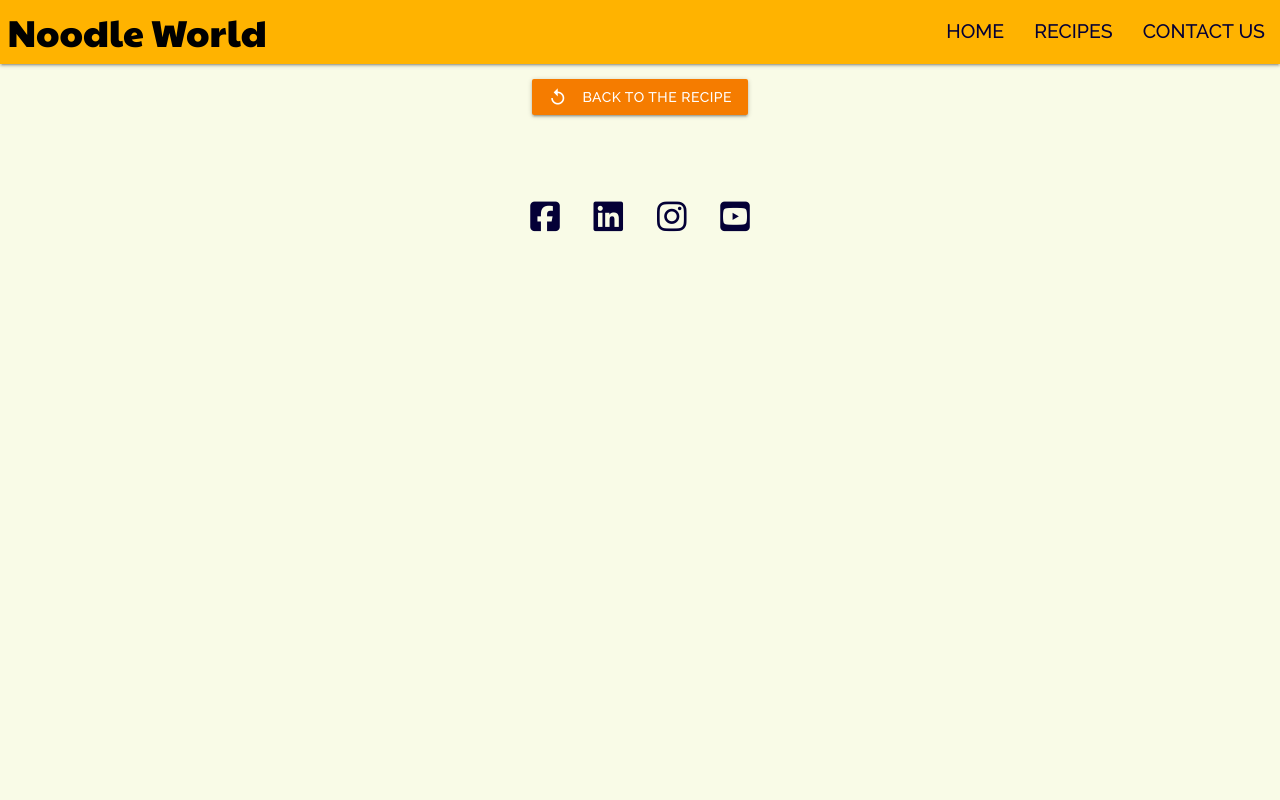
After one commit to ss00831/milestone3, a Flask app: template templates/deletefail.html in a window 1280 px wide. The commit adds this page. Run offline with Flask 2, Linux system fonts and the light colour scheme; the template is opened without the code that fills it, so the values that code supplies are empty; some libraries are stand-ins or nearby versions.

Commit message:
add remove fail page, add test cases, fixed Readme.md file

```diff
--- a/app.py
+++ b/app.py
@@ -1,5 +1,5 @@
 import os
-from flask import Flask, render_template, redirect, url_for, request
+from flask import Flask, render_template, redirect, url_for, request, flash
 from flask_pymongo import PyMongo
 from bson.objectid import ObjectId
 if os.path.exists("env.py"):
@@ -21,6 +21,8 @@ mongo = PyMongo(app)
 """
 1. index.html : /get_index
 """
+
+
 @app.route('/')
 @app.route('/get_index')
 def get_index():
@@ -32,17 +34,20 @@ def get_index():
 2. recipes.html : /get_recipes
 - Show all recipes in the recipes collection.
 """
+
+
 @app.route('/get_recipes')
 def get_recipes():
     return render_template("recipes.html",
                            recipes=mongo.db.recipes.find())
 
 
-
 """
 3. aboutus.html : /get_info
 - Show the short noodle story and message form.
 """
+
+
 @app.route('/get_info')
 def get_info():
     return render_template("aboutus.html")
@@ -52,6 +57,8 @@ def get_info():
 4. addrecipe.html : /add_recipe
 - Show add recipe form.
 """
+
+
 @app.route('/add_recipe')
 def add_recipe():
     return render_template("addrecipe.html",
@@ -70,6 +77,8 @@ def add_recipe():
   : https://stackoverflow.com/questions/31956696
   /how-to-append-existing-array-in-existing-collection-in-mongodb-using-java-with-n
 """
+
+
 @app.route('/insert_recipe', methods=['POST'])
 def insert_recipe():
     recipes = mongo.db.recipes
@@ -102,6 +111,8 @@ def insert_recipe():
 6. get_singlerecipe.html/<recipe_id> : /get_singlerecipe/<recipe_id>
 - Show the selected recipe.
 """
+
+
 @app.route('/get_singlerecipe/<recipe_id>')
 def get_singlerecipe(recipe_id):
     the_recipe = mongo.db.recipes.find_one({"_id": ObjectId(recipe_id)})
@@ -112,9 +123,9 @@ def get_singlerecipe(recipe_id):
 7. editrecipe.html : /editrecipe
 - Show the input data on the edit recipe form.
 - Get from the input data and show the data on the page.
+"""
 
 
-"""
 @app.route('/edit_recipe/<recipe_id>')
 def edit_recipe(recipe_id):
     the_recipe = mongo.db.recipes.find_one({"_id": ObjectId(recipe_id)})
@@ -140,6 +151,8 @@ def edit_recipe(recipe_id):
   : https://stackoverflow.com/questions/31956696
   /how-to-append-existing-array-in-existing-collection-in-mongodb-using-java-with-n
 """
+
+
 @app.route('/update_recipe/<recipe_id>', methods=["POST"])
 def update_recipe(recipe_id):
     recipes = mongo.db.recipes
@@ -170,21 +183,24 @@ def update_recipe(recipe_id):
 """
 9. singlerecipe.html/<recipe_id> : /delete_recipe/<recipe_id>
 - The delete form exists as a modal form in singlerecipe.html.
-- To compare the "del_password" data in the recipes collection and input data on the field of "input_password".
+- To compare the "del_password" data in the recipes collection and
+  input data on the field of "input_password".
  * If the two values are the same, the recipe is removed.
- * If the two values are not the same, the recipe can not be removed.
+ * If the two values are not the same, the recipe can not be removed
+  and shows deletefail.html page.
 """
+
+
 @app.route('/delete_recipe/<recipe_id>', methods=['POST'])
 def delete_recipe(recipe_id):
     del_recipe_id = mongo.db.recipes.find_one({"_id": ObjectId(recipe_id)})
     input_password = request.values.get("input_password")
     if del_recipe_id["del_password"] == input_password:
-        print("YES")
         mongo.db.recipes.delete_one({'_id': ObjectId(recipe_id)})
         return redirect(url_for('get_recipes'))
     else:
-        print("NO")
-        return redirect(url_for('get_recipes'))
+        error = 'Delete fail. Try again.'
+        return render_template("deletefail.html", error=error)
 
 if __name__ == '__main__':
     app.run(host=os.environ.get('IP'),
--- a/static/css/style.css
+++ b/static/css/style.css
@@ -89,7 +89,12 @@ figure img{
 
 .card .card-content{
     padding: 0.75rem 1.5rem;
-    height: 7.65625rem;
+    height: 8.65625rem;
+}
+
+.card .card-content .card-title {
+    font-size: 1.25rem;
+    font-weight: 600;
 }
 
 .card .card-content > p{
@@ -157,6 +162,12 @@ ol.instruction-list li{
     padding: 1rem 0;
 }
 
+
+.delete-fail > div{
+    font-size: 1.5rem;
+    color: red;
+}
+
 /* ---- addrecipe.html (/add_recipe) & editrecipe.html (/edit_recipe/<recipe_id>) ---- */
 .add_recipe_form, .edit_recipe_form{
     margin: 2rem;
@@ -221,13 +232,12 @@ footer {
     color: #040036;
     font-size: 2.25rem;
 }
-
+/*
 @media screen and (max-width: 1140.02px) {
-    /* --------------- recipes.html : /get_recipes ---------- */
     .card-title {
         font-size: 1.25rem;
     }
-}
+}*/
 
 @media screen and (max-width: 992.02px) {
     /* --------------- index.html : /get_index ---------- */
--- /dev/null
+++ b/templates/deletefail.html
@@ -0,0 +1,13 @@
+{% extends 'base.html'%} {% block content %}
+<div class="delete-fail center">
+    <div>
+    {% if error %}
+        <p class=error><strong>Error:</strong> {{ error }}
+    {% endif %}
+    </div>
+
+    <button class="btn waves-effect waves-light orange darken-2" onclick="history.back(-1);">
+        Back to the recipe<i class="material-icons left">replay</i>
+    </button>
+</div>
+{% endblock %}
```
Also changed, not shown: README.md, 1 other file.
